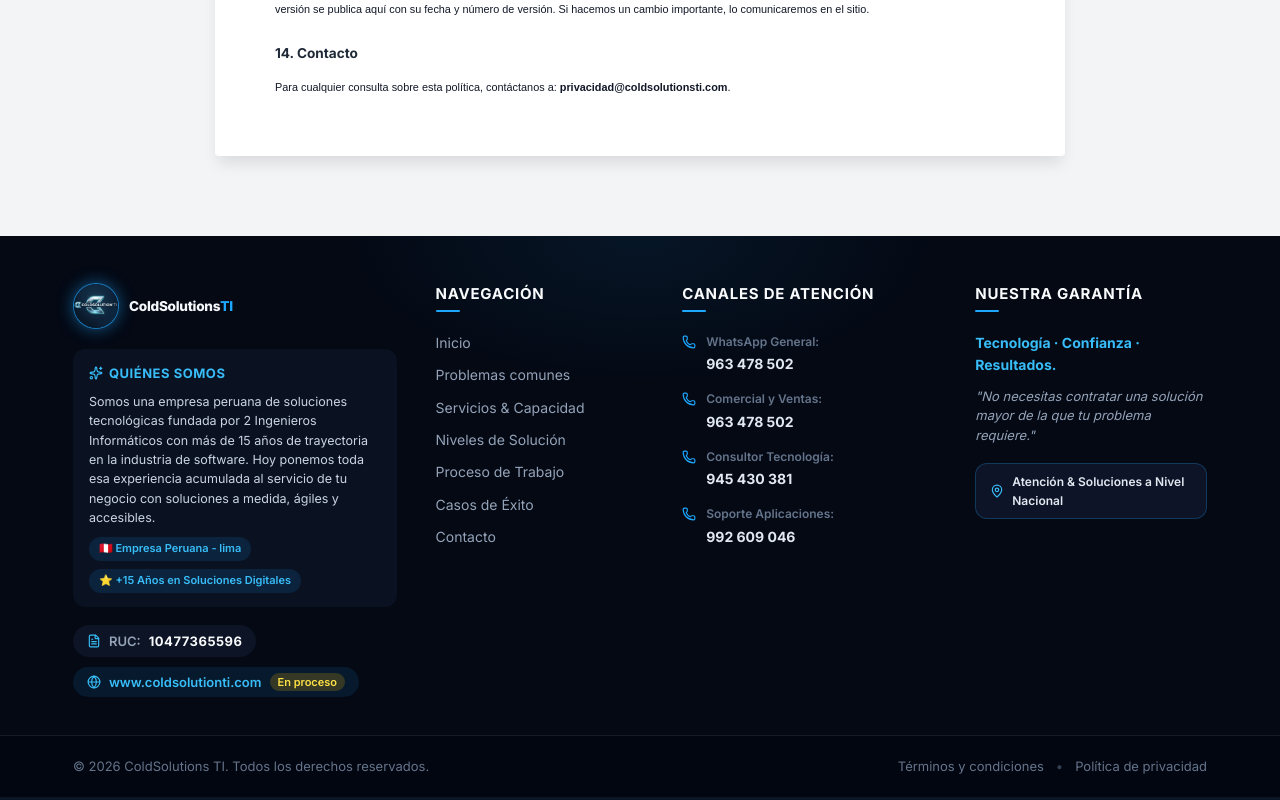
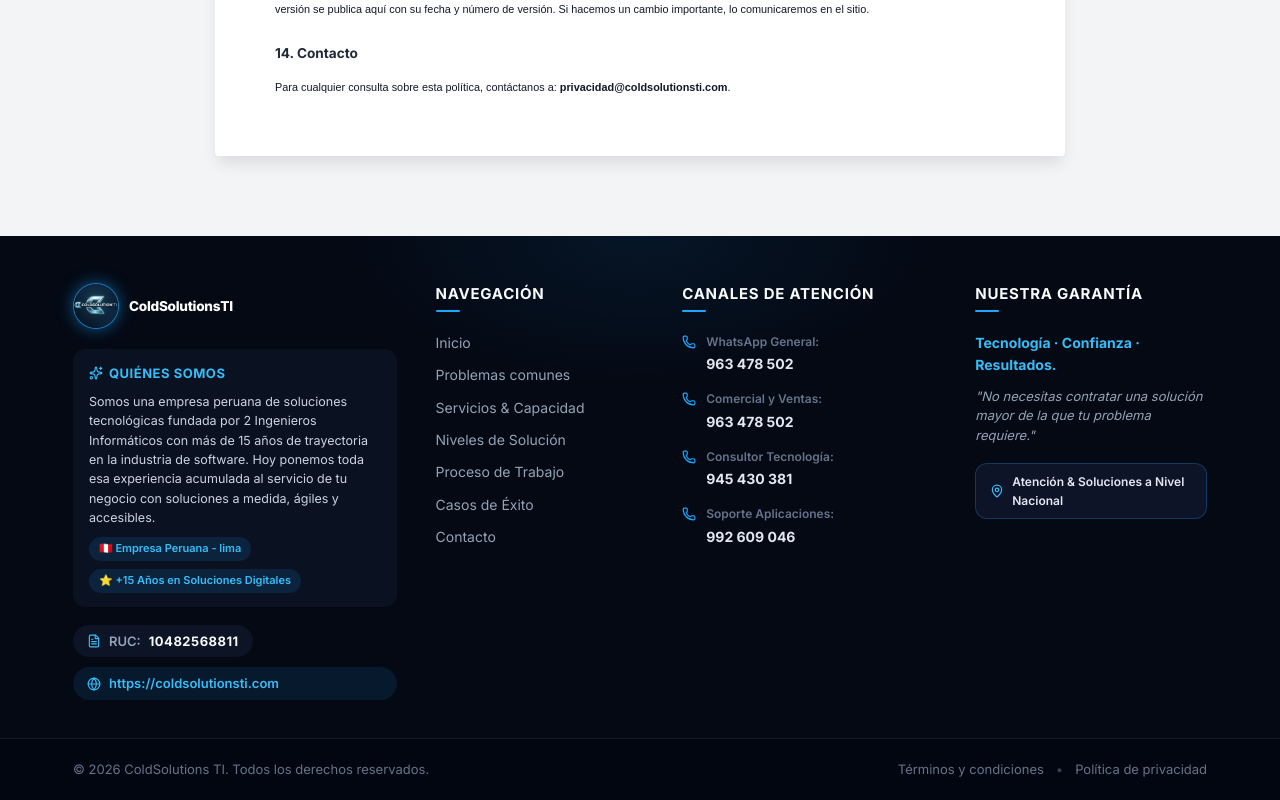
Before and after one commit to jcoldsolutionsj-lab/WebCMSLanding_ColdsolutionTI, a Next.js app: page /privacidad in a window 1280 px wide. Shown: the part 1931-2731 px from the top of the page. Built offline with nearby package versions, Linux system fonts and the light colour scheme.

Commit message:
style(footer): update RUC, domain and remove preparation tooltip

```diff
--- a/src/sections/Footer.module.css
+++ b/src/sections/Footer.module.css
@@ -40,6 +40,10 @@
   margin-bottom: 16px;
   display: flex;
   align-items: center;
+}
+
+.brandLogoContainer span {
+  color: #ffffff !important;
 }
 
 /* About Us Story Card */
@@ -165,75 +169,7 @@
   font-weight: 600;
 }
 
-.domainTag {
-  font-size: 11px;
-  background: rgba(234, 179, 8, 0.2);
-  color: #fde047;
-  border: none;
-  padding: 2px 8px;
-  border-radius: 10px;
-  font-weight: 600;
-}
 
-/* Tooltip card */
-.tooltipCard {
-  position: absolute;
-  bottom: calc(100% + 10px);
-  left: 0;
-  width: 290px;
-  background: rgba(10, 21, 38, 0.95);
-  border: 1px solid rgba(56, 189, 248, 0.4);
-  box-shadow: 0 12px 30px rgba(0, 0, 0, 0.7), 0 0 20px rgba(30, 167, 255, 0.2);
-  backdrop-filter: blur(12px);
-  border-radius: 12px;
-  padding: 14px;
-  z-index: 100;
-}
-
-.tooltipHeader {
-  display: flex;
-  align-items: center;
-  justify-content: space-between;
-  margin-bottom: 8px;
-}
-
-.tooltipTitleGroup {
-  display: flex;
-  align-items: center;
-  gap: 6px;
-  font-size: 13px;
-  font-weight: 700;
-  color: #38bdf8;
-}
-
-.tooltipIcon {
-  color: #38bdf8;
-}
-
-.tooltipCloseBtn {
-  background: none;
-  border: none;
-  color: #94a3b8;
-  cursor: pointer;
-  padding: 2px;
-  display: flex;
-  align-items: center;
-  transition: color 0.2s;
-}
-
-.tooltipCloseBtn:hover {
-  color: white;
-}
-
-.tooltipBody {
-  font-size: 12px;
-  line-height: 1.5;
-  color: #cbd5e1;
-}
-
-.tooltipBody strong {
-  color: #38bdf8;
-}
 
 /* Columns styling */
 .sectionTitle {
--- a/src/sections/Footer.tsx
+++ b/src/sections/Footer.tsx
@@ -1,15 +1,8 @@
-'use client';
-
-import { useState, useEffect } from 'react';
-import { motion, AnimatePresence } from 'framer-motion';
 import {
   Globe,
   FileText,
   Phone,
-  Info,
-  X,
   MapPin,
-  Award,
   Sparkles
 } from 'lucide-react';
 import styles from './Footer.module.css';
@@ -17,21 +10,6 @@
 import { BrandLogo } from '@/components/BrandLogo';
 
 export const Footer = () => {
-  const [showDomainTooltip, setShowDomainTooltip] = useState(false);
-
-  const handleDomainClick = (e: React.MouseEvent) => {
-    e.preventDefault();
-    setShowDomainTooltip(prev => !prev);
-  };
-
-  useEffect(() => {
-    if (showDomainTooltip) {
-      const timer = setTimeout(() => {
-        setShowDomainTooltip(false);
-      }, 5000);
-      return () => clearTimeout(timer);
-    }
-  }, [showDomainTooltip]);
 
   return (
     <footer className={styles.container}>
@@ -66,52 +44,20 @@
             <div className={styles.metaRow}>
               <FileText size={14} className={styles.metaIcon} aria-hidden="true" />
               <span className={styles.metaLabel}>RUC:</span>
-              <span className={styles.metaValue}>10477365596</span>
+              <span className={styles.metaValue}>10482568811</span>
             </div>
 
-            {/* Domain with Interactive Tooltip */}
-            <div className={styles.domainWrapper}>
-              <button
-                onClick={handleDomainClick}
-                className={styles.domainBtn}
-                title="Haz clic para ver el estado del dominio"
-                type="button"
-              >
-                <Globe size={14} className={styles.metaIcon} aria-hidden="true" />
-                <span className={styles.domainText}>www.coldsolutionti.com</span>
-                <span className={styles.domainTag}>En proceso</span>
-              </button>
-
-              <AnimatePresence>
-                {showDomainTooltip && (
-                  <motion.div
-                    className={styles.tooltipCard}
-                    initial={{ opacity: 0, y: 10, scale: 0.95 }}
-                    animate={{ opacity: 1, y: 0, scale: 1 }}
-                    exit={{ opacity: 0, y: 8, scale: 0.95 }}
-                    transition={{ duration: 0.25, ease: [0.16, 1, 0.3, 1] }}
-                  >
-                    <div className={styles.tooltipHeader}>
-                      <div className={styles.tooltipTitleGroup}>
-                        <Info size={15} className={styles.tooltipIcon} />
-                        <span>Dominio en preparación</span>
-                      </div>
-                      <button
-                        onClick={() => setShowDomainTooltip(false)}
-                        className={styles.tooltipCloseBtn}
-                        aria-label="Cerrar notificación"
-                        type="button"
-                      >
-                        <X size={13} />
-                      </button>
-                    </div>
-                    <p className={styles.tooltipBody}>
-                      Actualmente estamos adquiriendo y vinculando el dominio <strong>www.coldsolutionti.com</strong>. ¡Muy pronto estará 100% visible en línea!
-                    </p>
-                  </motion.div>
-                )}
-              </AnimatePresence>
-            </div>
+            {/* Domain Link */}
+            <a
+              href="https://coldsolutionsti.com"
+              className={styles.domainBtn}
+              title="Sitio web oficial de ColdSolutions TI"
+              target="_blank"
+              rel="noopener noreferrer"
+            >
+              <Globe size={14} className={styles.metaIcon} aria-hidden="true" />
+              <span className={styles.domainText}>https://coldsolutionsti.com</span>
+            </a>
           </div>
         </div>
 
```
